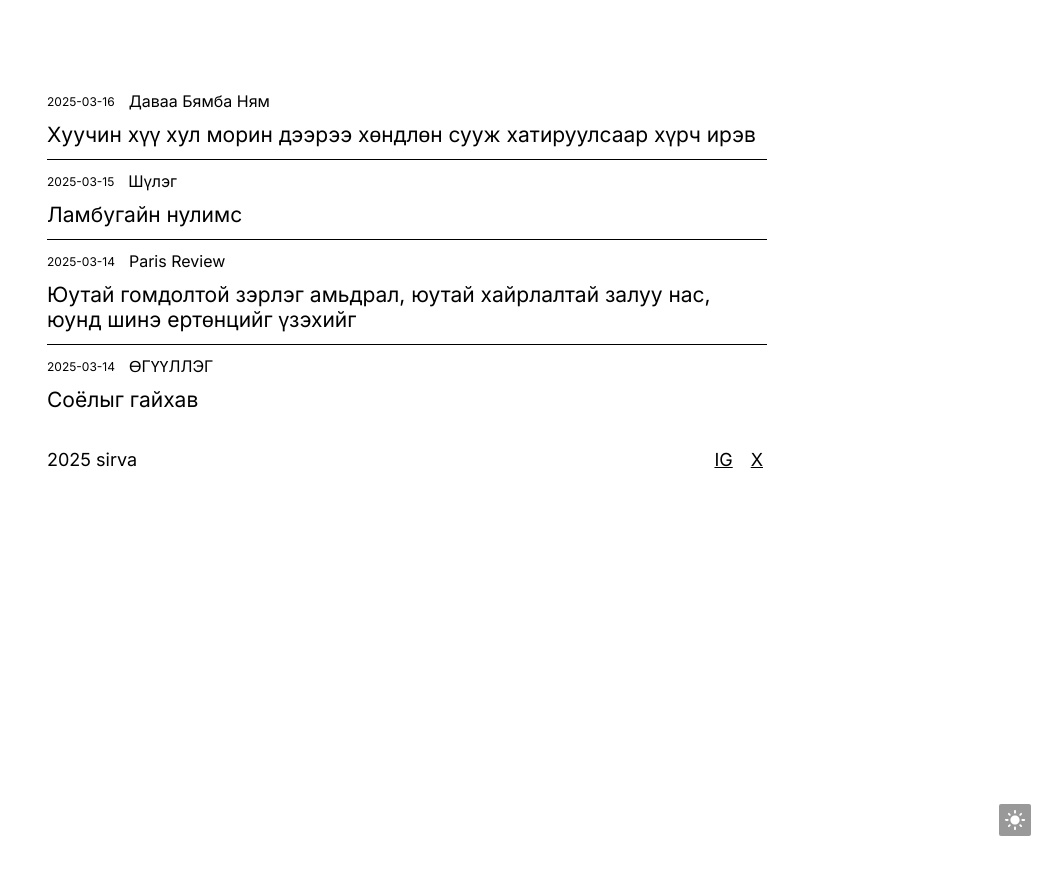
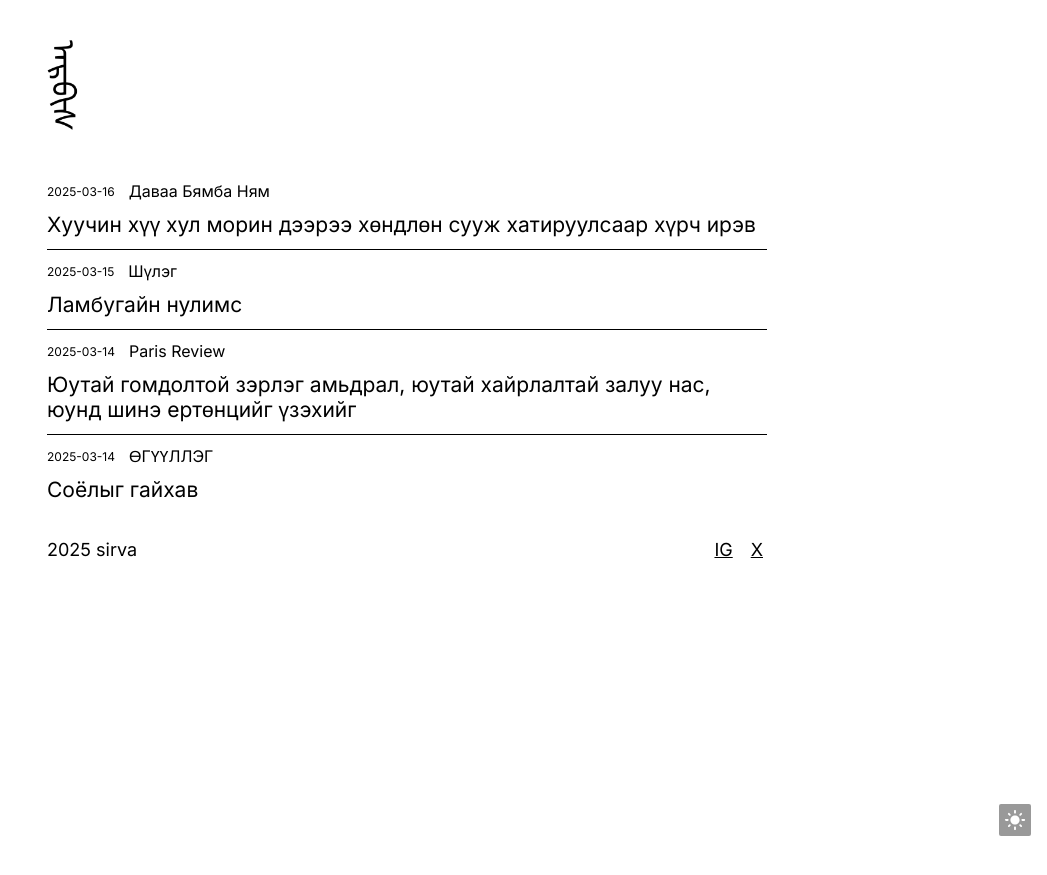
Before and after one commit to aaaarrrrvvvv/aaaarrrrvvvv.github.io, a Jekyll site: the page built from index.html, in a window 1280 px wide. Shown: the top 875 px of the page, without its empty margins (233-1280 px from the left). Built offline with Jekyll 4.4.1, drawn with Linux system fonts in a browser that asks for light colours.

Commit message:
Update common.css

```diff
--- a/static/css/common.css
+++ b/static/css/common.css
@@ -108,10 +108,13 @@ input:-webkit-autofill {
   justify-content: space-between;
 }
 .header .logo {
-    flex-shrink: 0;
-    margin-right: 10px;
-    font-size: 21px;
-    text-decoration: none;
+  flex-shrink: 0;
+  width: 31px;
+  height: 90px;
+  margin-right: 10px;
+  -webkit-user-drag: none;
+  background-image: url(../img/logo.png);
+  background-size: contain;
 }
 .header .menu {
   margin-right: -9px;
```
